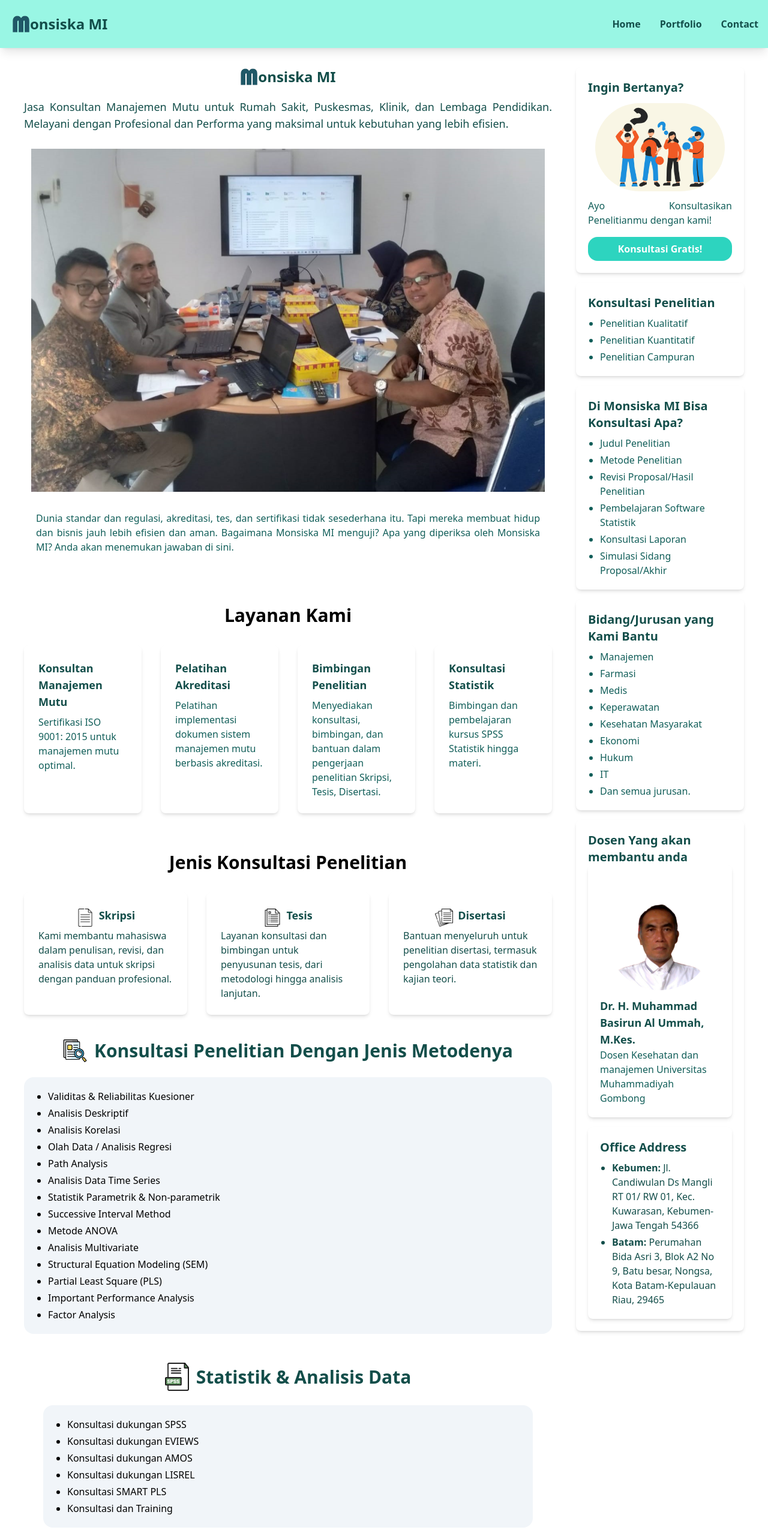
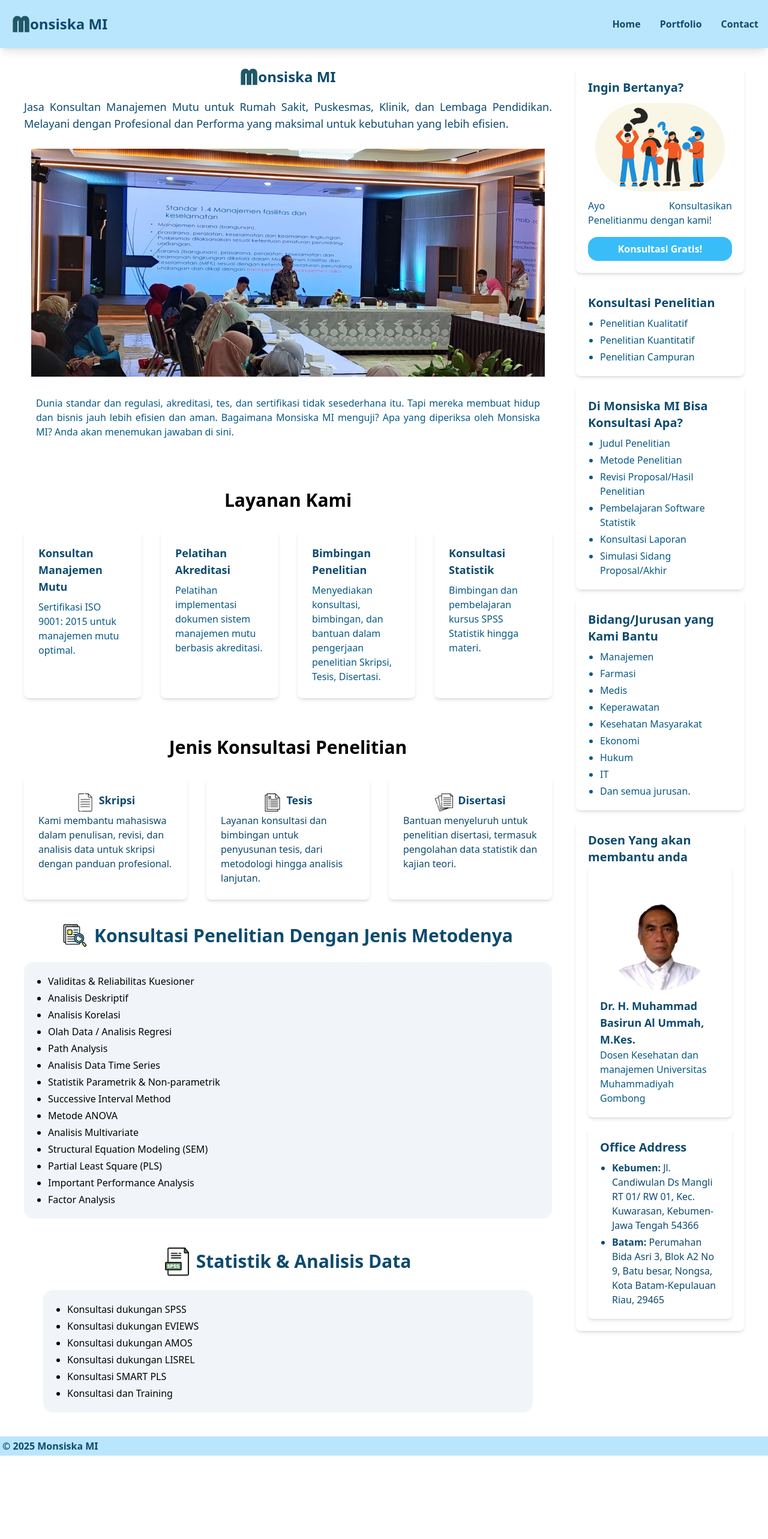
Before and after one commit to faishaltsq/monsiska, a Next.js app: page / in a window 1280 px wide. Shown: the top 2566 px of the page at 60% size. After the commit the page ends 2427 px from the top, so only its background shows below. Built offline with nearby package versions, Linux system fonts and the light colour scheme.

Commit message:
update color

```diff
--- a/src/app/components/footer.js
+++ b/src/app/components/footer.js
@@ -1,8 +1,8 @@
 export default function Footer() {
     return (
-        <div className="bg-teal-200 font-bold p-1 sm:p-1 shadow-lg  left-0 w-full z-10">
+        <div className="bg-sky-200 font-bold p-1 sm:p-1 shadow-lg  left-0 w-full z-10">
         <nav className="container mx-auto flex justify-between items-center">
-            <p className="text-center text-teal-900">
+            <p className="text-center text-sky-900">
               © {new Date().getFullYear()} Monsiska MI
             </p>
         </nav>
--- a/src/app/components/navbar.js
+++ b/src/app/components/navbar.js
@@ -1,3 +1,4 @@
+/* eslint-disable react/display-name */
 'use client';
 
 import { useState, memo } from 'react';
@@ -40,11 +41,11 @@ export default function Navbar() {
   ));
 
   return (
-    <div className="bg-teal-200 font-bold p-2 sm:p-3 shadow-lg fixed top-0 left-0 w-full z-10">
+    <div className="bg-sky-200 font-bold p-2 sm:p-3 shadow-lg fixed top-0 left-0 w-full z-10">
       <nav className="container mx-auto flex justify-between items-center">
         <Link
           href="/"
-          className="flex items-center space-x-2 cursor-pointer px-2 py-1 rounded hover:bg-teal-300 transition duration-300"
+          className="flex items-center space-x-2 cursor-pointer px-2 py-1 rounded hover:bg-sky-200 transition duration-300"
         >
           <div className="flex items-center overflow-hidden hover:scale-105 transition duration-300">
             <Image
@@ -53,7 +54,7 @@ export default function Navbar() {
               height={20}
               alt="Monsiskami Logo"
             />
-            <h1 className="text-2xl font-bold text-teal-900 ">onsiska MI</h1>
+            <h1 className="text-2xl font-bold text-sky-900 ">onsiska MI</h1>
           </div>
         </Link>
 
@@ -71,7 +72,7 @@ export default function Navbar() {
         {/* Navigation Links */}
         <ul
           aria-label="Main Navigation"
-          className={`absolute lg:static bg-teal-200 lg:bg-transparent w-full lg:w-auto left-0 top-full lg:flex lg:space-x-6 items-center transition-all duration-300 ease-in-out overflow-hidden ${
+          className={`absolute lg:static bg-sky-200 lg:bg-transparent w-full lg:w-auto left-0 top-full lg:flex lg:space-x-6 items-center transition-all duration-300 ease-in-out overflow-hidden ${
             menuOpen ? 'max-h-screen' : 'max-h-0'
           } lg:max-h-none`}
         >
@@ -79,7 +80,7 @@ export default function Navbar() {
             <li key={link.name} className="border-b lg:border-none">
               <Link
                 href={link.path}
-                className="block px-4 py-3 lg:px-1 lg:py-4 hover:bg-teal-300 rounded transition duration-300 text-teal-900 font-bold"
+                className="block px-4 py-3 lg:px-1 lg:py-4 hover:bg-sky-300 rounded transition duration-300 text-sky-900 font-bold"
                 onClick={() => setMenuOpen(false)} // Close menu on navigation
               >
                 {link.name}
--- a/src/app/home/index.js
+++ b/src/app/home/index.js
@@ -94,16 +94,16 @@ export default function Home () {
             alt='Monsiska MI Logo'
             priority
           />
-          <h1 className='text-2xl font-bold text-teal-900 '>onsiska MI</h1>
+          <h1 className='text-2xl font-bold text-sky-900 '>onsiska MI</h1>
         </div>
-        <h2 className='text-justify text-lg text-teal-900 mt-5 mb-4'>
+        <h2 className='text-justify text-lg text-sky-900 mt-5 mb-4'>
           Jasa Konsultan Manajemen Mutu untuk Rumah Sakit, Puskesmas, Klinik,
           dan Lembaga Pendidikan. Melayani dengan Profesional dan Performa yang
           maksimal untuk kebutuhan yang lebih efisien.
         </h2>
         <div className='flex justify-center'>
           <Image
-            src='/images/konsultan.png'
+            src='/images/IMG-20250716-WA0009.jpg'
             width={750}
             height={750}
             alt='Consultant Image'
@@ -112,7 +112,7 @@ export default function Home () {
           />
         </div>
         <div className='p-5'>
-          <p className='text-justify text-teal-800'>
+          <p className='text-justify text-sky-800'>
             Dunia standar dan regulasi, akreditasi, tes, dan sertifikasi tidak
             sesederhana itu. Tapi mereka membuat hidup dan bisnis jauh lebih
             efisien dan aman. Bagaimana Monsiska MI menguji? Apa yang diperiksa
@@ -133,10 +133,10 @@ export default function Home () {
                   key={index}
                   className='bg-white shadow-md rounded-lg p-6 overflow-hidden hover:scale-105 transition duration-300'
                 >
-                  <h3 className='text-lg font-bold text-teal-900 mb-2'>
+                  <h3 className='text-lg font-bold text-sky-900 mb-2'>
                     {service.title}
                   </h3>
-                  <p className='text-teal-800'>{service.description}</p>
+                  <p className='text-sky-800'>{service.description}</p>
                 </div>
               ))}
             </div>
@@ -160,11 +160,11 @@ export default function Home () {
                       height={30}
                       alt={consultation.title}
                     />
-                    <h3 className='text-lg ml-2 font-bold text-teal-900 mb-2'>
+                    <h3 className='text-lg ml-2 font-bold text-sky-900 mb-2'>
                       {consultation.title}
                     </h3>
                   </div>
-                  <p className='text-teal-900'>{consultation.description}</p>
+                  <p className='text-sky-900'>{consultation.description}</p>
                 </div>
               ))}
             </div>
@@ -180,7 +180,7 @@ export default function Home () {
                 alt='Research Image'
                 className='mr-3'
               />
-              <h1 className='text-3xl font-bold text-teal-900'>
+              <h1 className='text-3xl font-bold text-sky-900'>
                 Konsultasi Penelitian Dengan Jenis Metodenya
               </h1>
             </div>
@@ -214,7 +214,7 @@ export default function Home () {
                 alt='spss statistik'
                 className='mr-3'
               />
-              <h1 className='text-3xl font-bold text-teal-900'>
+              <h1 className='text-3xl font-bold text-sky-900'>
                 Statistik & Analisis Data
               </h1>
             </div>
@@ -234,7 +234,7 @@ export default function Home () {
       <div className='lg:w-1/4 pl-5 mt-10 lg:mt-0'>
         <div className='grid grid-cols-1 gap-4'>
           <div className='bg-white p-5 rounded-lg shadow-md overflow-hidden hover:scale-105 transition duration-300'>
-            <h2 className='font-semibold text-xl text-teal-900'>
+            <h2 className='font-semibold text-xl text-sky-900'>
               Ingin Bertanya?
             </h2>
             <Image
@@ -244,12 +244,12 @@ export default function Home () {
               alt='Question Image'
               className='rounded-full p-3 hover:scale-105 transition-transform'
             />
-            <p className='text-justify text-teal-800'>
+            <p className='text-justify text-sky-800'>
               Ayo Konsultasikan Penelitianmu dengan kami!
             </p>
             <a
               href='https://wa.me/6281329796998'
-              className='bg-teal-400 hover:bg-teal-500 text-white font-bold py-2 px-4 rounded-2xl mt-4 block text-center'
+              className='bg-sky-400 hover:bg-sky-500 text-white font-bold py-2 px-4 rounded-2xl mt-4 block text-center'
             >
               Konsultasi Gratis!
             </a>
@@ -259,10 +259,10 @@ export default function Home () {
               key={index}
               className='bg-white p-5 rounded-lg shadow-md overflow-hidden hover:scale-105 transition duration-300'
             >
-              <h2 className='font-semibold text-xl text-teal-900'>
+              <h2 className='font-semibold text-xl text-sky-900'>
                 {info.title}
               </h2>
-              <ul className='list-disc pl-5 space-y-1 mt-2 text-teal-800'>
+              <ul className='list-disc pl-5 space-y-1 mt-2 text-sky-800'>
                 {info.content.map((content, index) => (
                   <li key={index}>{content}</li>
                 ))}
@@ -270,7 +270,7 @@ export default function Home () {
             </div>
           ))}
           <div className='bg-white p-5 rounded-lg shadow-md overflow-hidden hover:scale-105 transition duration-300'>
-            <h2 className='font-semibold text-xl text-teal-900'>
+            <h2 className='font-semibold text-xl text-sky-900'>
               Dosen Yang akan membantu anda
             </h2>
             <div className='grid grid-cols-1 gap-4'>
@@ -282,19 +282,19 @@ export default function Home () {
                   alt='Basirun'
                   className='rounded-full p-3'
                 />
-                <h3 className='text-lg font-semibold text-teal-900'>
+                <h3 className='text-lg font-semibold text-sky-900'>
                 Dr. H. Muhammad Basirun Al Ummah, M.Kes.
                 </h3>
-                <p className='text-teal-800'>
+                <p className='text-sky-800'>
                   Dosen Kesehatan dan manajemen Universitas Muhammadiyah Gombong
                 </p>
               </div>
             </div>
             <div className='bg-white p-5 rounded-lg shadow-md overflow-hidden hover:scale-105 transition duration-300 mt-4'>
-              <h2 className='font-semibold text-xl text-teal-900'>
+              <h2 className='font-semibold text-xl text-sky-900'>
                 Office Address
               </h2>
-              <ul className='list-disc pl-5 space-y-1 mt-2 text-teal-900'>
+              <ul className='list-disc pl-5 space-y-1 mt-2 text-sky-900'>
                 <li>
                   <strong>Kebumen:</strong> Jl. Candiwulan Ds Mangli RT 01/ RW
                   01, Kec. Kuwarasan, Kebumen-Jawa Tengah 54366
--- a/src/app/portfolio/page.js
+++ b/src/app/portfolio/page.js
@@ -14,7 +14,7 @@ const PortfolioItem = ({ item }) => (
       loading='lazy'
     />
     <div className='p-5'>
-      <h3 className='text-xl font-semibold text-teal-900 mb-2'>
+      <h3 className='text-xl font-semibold text-sky-900 mb-2'>
         {item.title}
       </h3>
       {item.description && <p className='text-gray-600 mb-4'>{item.description}</p>}
@@ -42,45 +42,54 @@ const portfolioItems = [
   },
   {
     id: 3,
+    image: '/images/IMG-20250716-WA0009.jpg',
+    height: 300,
+    title: 'Pelatihan Manajemen Fasilitas Puskesmas Tegal',
+    description:
+      'Pelatihan tentang manajemen fasilitas dan keselamatan kerja untuk meningkatkan efisiensi operasional.',
+  },
+  {
+    id: 4,
     title: 'Pembelajaran Software Statistik',
     description:
       'Kursus penguasaan software statistik seperti SPSS, EVIEWS, dan AMOS untuk analisis data yang efektif.',
     image: '/images/spss-course.jpg',
     height: 300
   },
+
   // Additional portfolio images
   {
-    id: 4,
+    id: 5,
     image: '/images/portfolio1.jpg',
     height: 300,
     title: 'Monsiska MI'
   },
   {
-    id: 5,
+    id: 6,
     image: '/images/portfolio2.jpg',
     height: 300,
     title: 'Monsiska MI'
   },
   {
-    id: 6,
+    id: 7,
     image: '/images/portfolio3.jpg',
     height: 300,
     title: 'Monsiska MI'
   },
   {
-    id: 7,
+    id: 8,
     image: '/images/portfolio4.jpg',
     height: 300,
     title: 'Monsiska MI'
   },
   {
-    id: 8,
+    id: 9,
     image: '/images/portfolio5.jpg',
     height: 500,
     title: 'Monsiska MI'
   },
   {
-    id: 9,
+    id: 10,
     image: '/images/portfolio6.jpg',
     height: 500,
     title: 'Monsiska MI'
@@ -90,20 +99,20 @@ const portfolioItems = [
 const Portfolio = () => {
   return (
     <div className='pt-28 p-10 bg-gray-50 min-h-screen'>
-      <h1 className='text-3xl font-bold text-center mb-8 text-teal-500'>Portofolio Kami</h1>
+      <h1 className='text-3xl font-bold text-center mb-8 text-sky-500'>Portofolio Kami</h1>
       <div className='grid grid-cols-1 sm:grid-cols-1 md:grid-cols-2 lg:grid-cols-3 xl:grid-cols-3 gap-8 container mx-auto'>
-        {portfolioItems.slice(0, 3).map(item => (
+        {portfolioItems.slice(0, 4).map(item => (
           <PortfolioItem key={item.id} item={item} />
         ))}
       </div>
       <div>
-        <h1 className='text-2xl font-bold text-center mb-8 mt-8 text-teal-500'>
+        <h1 className='text-2xl font-bold text-center mb-8 mt-8 text-sky-500'>
           Portofolio Kami selama lebih dari 5 tahun berdiri telah membantu banyak
           klien dalam meningkatkan kualitas layanan dan produk mereka. Berikut
           adalah beberapa portofolio kami yang telah berhasil kami kerjakan.
         </h1>
         <div className='grid grid-cols-1 sm:grid-cols-1 md:grid-cols-2 lg:grid-cols-3 xl:grid-cols-3 gap-8 container mx-auto'>
-          {portfolioItems.slice(3).map(item => (
+          {portfolioItems.slice(4).map(item => (
             <PortfolioItem key={item.id} item={item} />
           ))}
         </div>
```
Also changed, not shown: src/app/contact/page.js (+11 -11 lines), public/images/IMG-20250716-WA0007.jpg (added), public/images/IMG-20250716-WA0009.jpg (added).
